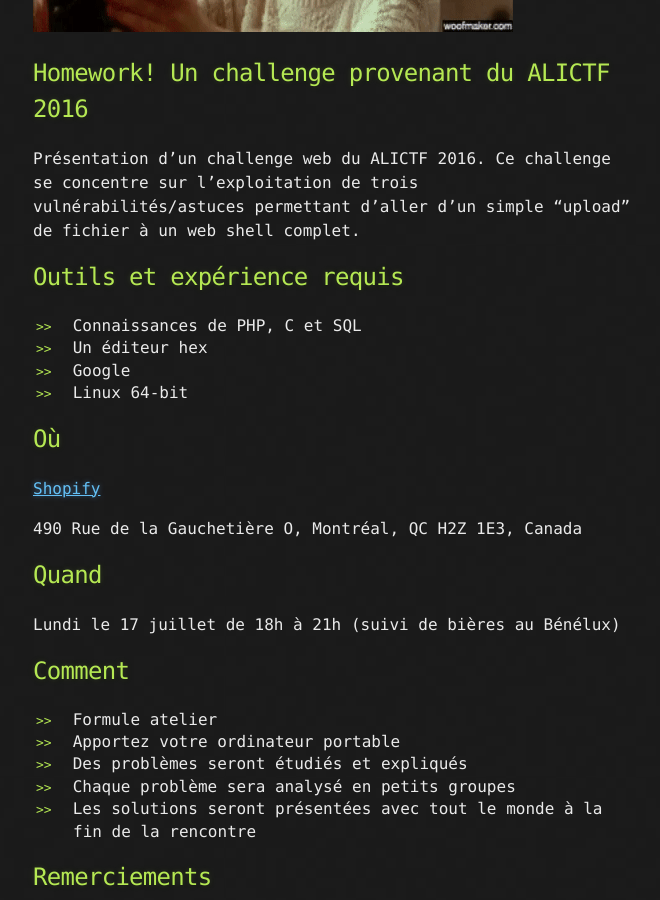
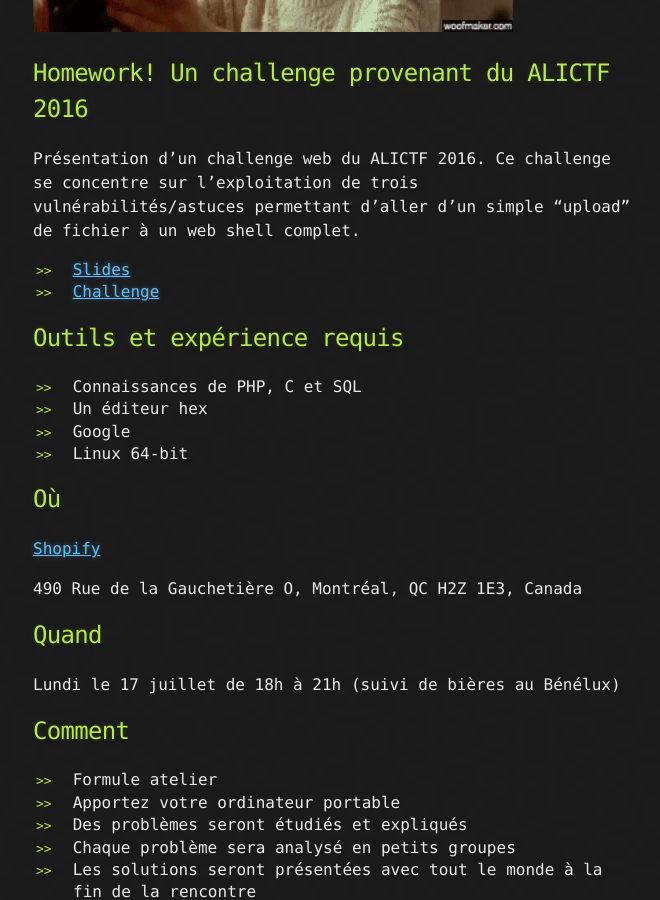
Before and after one commit to montrehack/montrehack.github.com, a Jekyll site: the page built from index.md, in a window 1280 px wide and 900 px high, scrolled down 819 px. Shown: the whole window, without its empty margins (307-967 px from the left). Built offline with Jekyll 4.4.1, drawn with Linux system fonts in a browser that asks for light colours; comment, search, counter and statistics services are not loaded.

Commit message:
july: added links to challenge / intro slides

```diff
--- a/index.md
+++ b/index.md
@@ -16,6 +16,9 @@ La prochaine édition de Montréhack aura lieu le 17 juillet.
 Présentation d'un challenge web du ALICTF 2016. Ce challenge se concentre sur l'exploitation de
 trois vulnérabilités/astuces permettant d'aller d'un simple "upload" de fichier à un web shell
 complet.
+
+* [Slides](https://docs.google.com/presentation/d/1E74AcLHB5nL_epwRYq8R0sYq67pFSoBWXbFSpjAJniE/edit?pli=1#slide=id.p)
+* [Challenge](http://web.poptheshell.com:31337/)
 
 ## Outils et expérience requis
 
@@ -61,6 +64,9 @@ The next edition of Montrehack will be held on Monday July 17th 2017
 Presentation of a web challenge from ALICTF 2016. This challenge focuses on the exploitation of three
 different vulnerabilities/tricks allowing you to go from a simple file upload to a complete web shell.
 
+* [Slides](https://docs.google.com/presentation/d/1E74AcLHB5nL_epwRYq8R0sYq67pFSoBWXbFSpjAJniE/edit?pli=1#slide=id.p)
+* [Challenge](http://web.poptheshell.com:31337/)
+
 ## Tools and Experience Required
 
 * Knowledge of PHP, C and SQl
```
